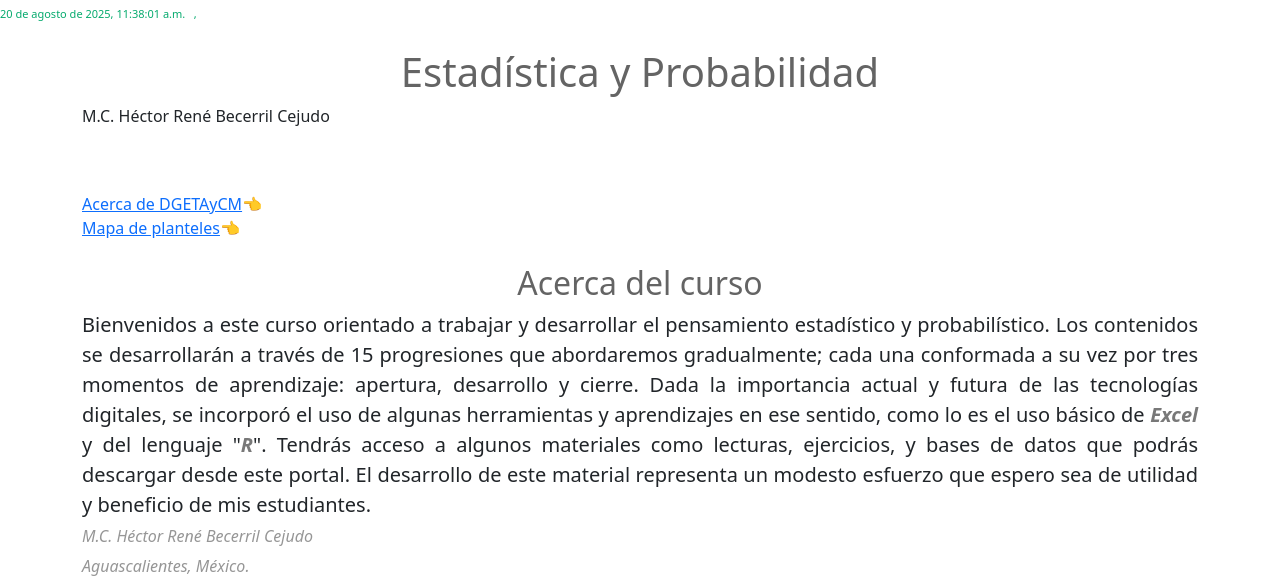
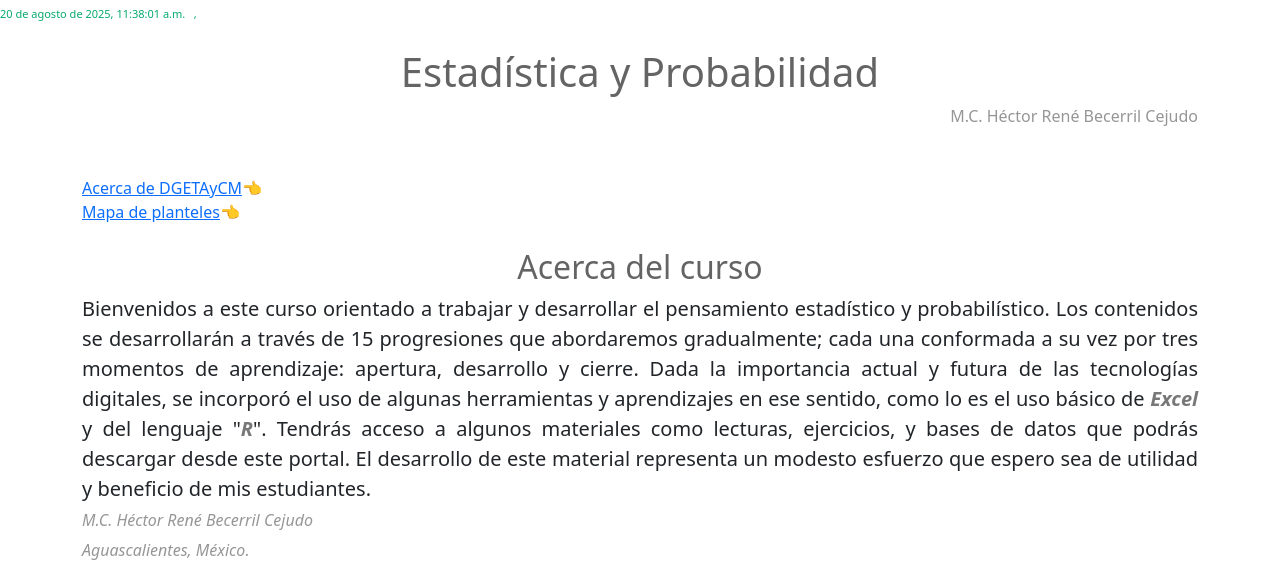
Before and after one commit to renebec/Math1-2025, a Flask app: template templates/home.html in a window 1280 px wide. Shown: the part 288-864 px from the top of the page. Run offline with Flask 3, Linux system fonts and the light colour scheme; the template is opened without the code that fills it, so the values that code supplies are empty.

Commit message:
add content

```diff
--- a/templates/home.html
+++ b/templates/home.html
@@ -81,9 +81,8 @@
         </h1>
     </header>
 
-
     <main class="container">
-        <p style="text-align:left;">M.C. Héctor René Becerril Cejudo</p>
+        <div align="right"> <tex style="color:rgb(150,150,150);">M.C. Héctor René Becerril Cejudo</text></div>
 
         <br>
         <br>
```
